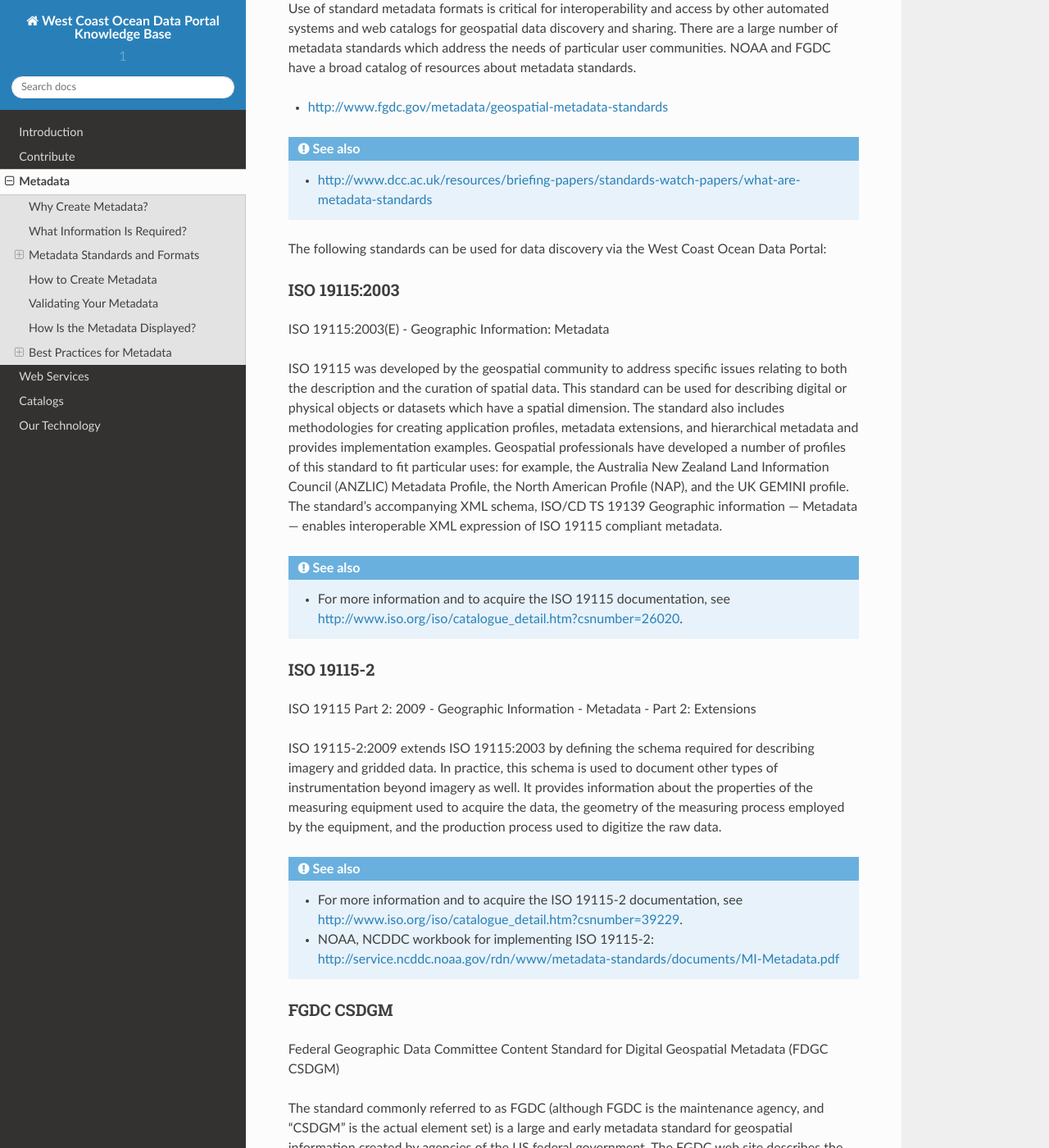
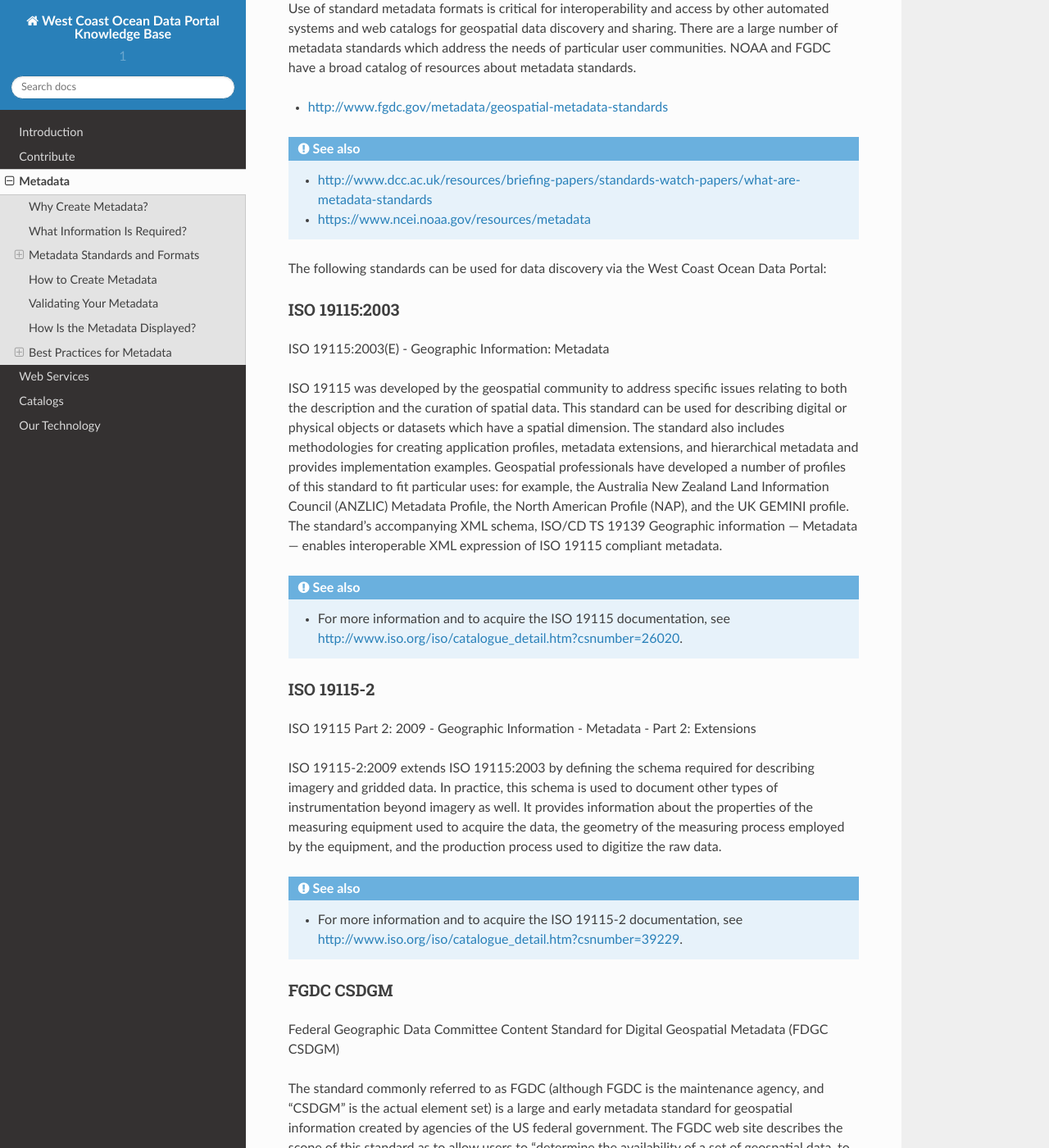
Before and after one commit to WCGA/knowledge-base, a Sphinx documentation site: the page built from docs/metadata/metadata.rst, in a window 1280 px wide and 1400 px high, scrolled down 1630 px. Shown: the whole window at 82% size. Built offline with Sphinx 7.4.7 and the Read the Docs theme 2.0.0, drawn with Linux system fonts in a browser that asks for light colours.

Commit message:
Update metadata.rst

```diff
--- a/docs/metadata/metadata.rst
+++ b/docs/metadata/metadata.rst
@@ -64,6 +64,7 @@ Use of standard metadata formats is critical for interoperability and access by
 
 .. seealso::
 	* http://www.dcc.ac.uk/resources/briefing-papers/standards-watch-papers/what-are-metadata-standards
+	* https://www.ncei.noaa.gov/resources/metadata
 
 The following standards can be used for data discovery via the West Coast Ocean Data Portal:
 
@@ -86,7 +87,6 @@ ISO 19115-2:2009 extends ISO 19115:2003 by defining the schema required for desc
 
 .. seealso::
 	* For more information and to acquire the ISO 19115-2 documentation, see http://www.iso.org/iso/catalogue_detail.htm?csnumber=39229.
-	* NOAA, NCDDC workbook for implementing ISO 19115-2: http://service.ncddc.noaa.gov/rdn/www/metadata-standards/documents/MI-Metadata.pdf
 
 FGDC CSDGM
 ----------
```
